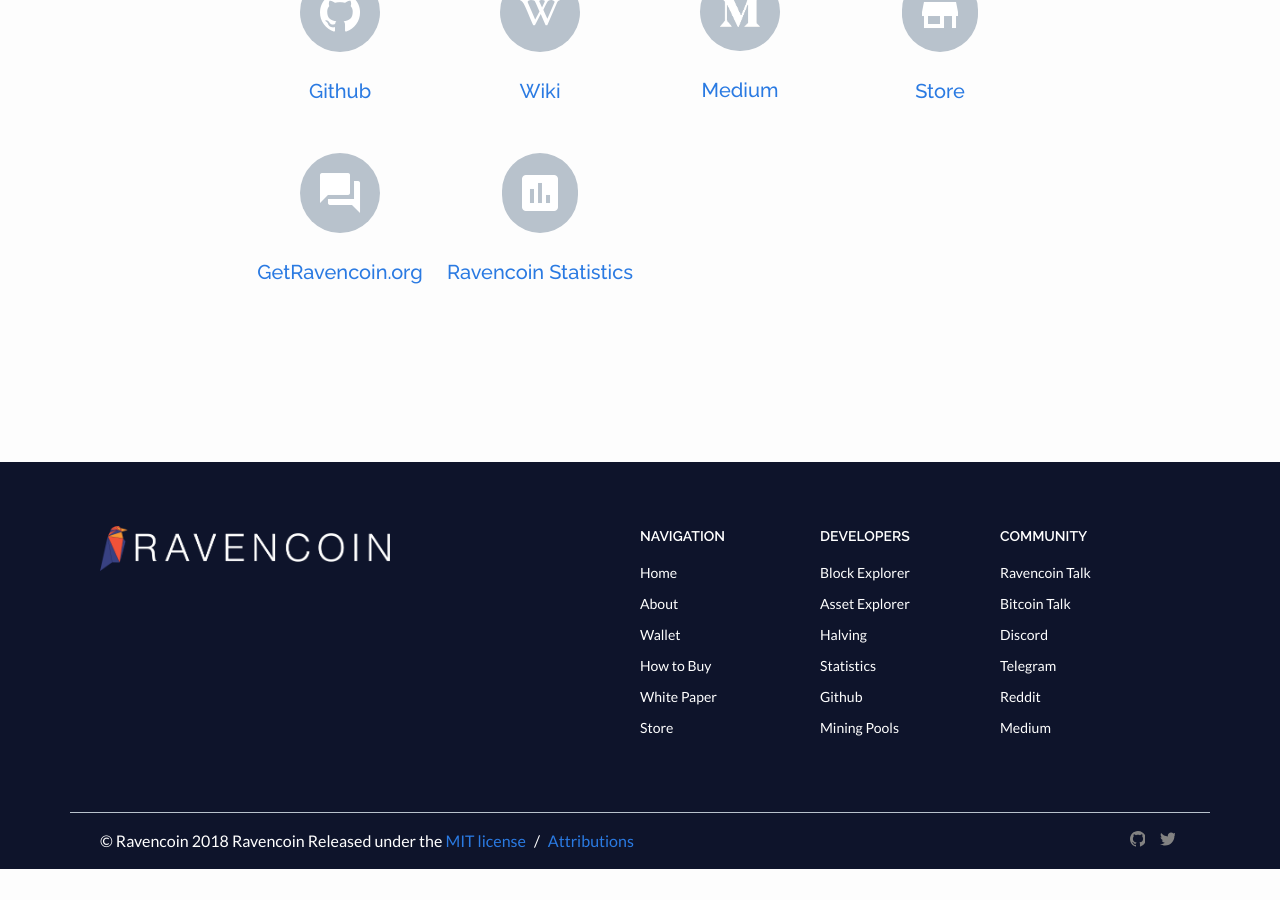
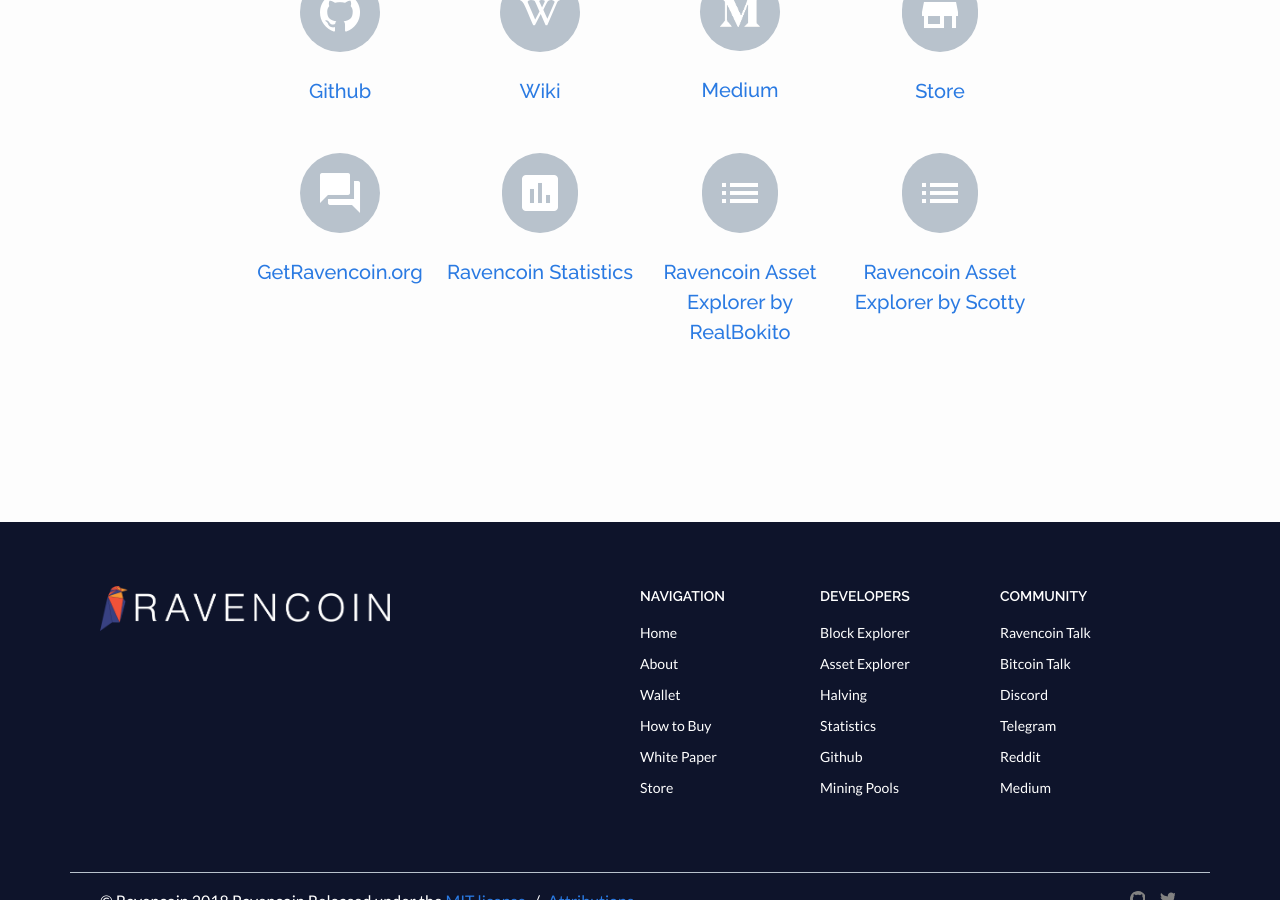
Before and after one commit to RavenProject/ravenproject.github.io, a Jekyll site: the page built from _pages/community.md, in a window 1280 px wide and 900 px high, scrolled down 1253 px. Built offline with Jekyll 4.4.1, drawn with Linux system fonts in a browser that asks for light colours; before the commit the page ends 2122 px from its top, so only the background shows below that.

Commit message:
Added both RAX
Added the two asset explorers

```diff
--- a/_pages/community.md
+++ b/_pages/community.md
@@ -155,6 +155,22 @@
         </a>
         <h3><a href="https://rvnstats.info/" target="_blank">Ravencoin Statistics</a></h3>
       </div>
+      <div class="w-1/2 sm:w-1/4 mb-8">
+        <a href="https://www.assetsexplorer.com/" target="_blank">
+          <div class="mb-6 py-4 px-5 inline-block rounded-full bg-grey hover:bg-grey-dark">
+            <i class="zmdi zmdi-view-list-alt text-5xl text-white"></i>
+          </div>
+        </a>
+        <h3><a href="https://www.assetsexplorer.com/" target="_blank">Ravencoin Asset Explorer by RealBokito</a></h3>
+      </div>
+      <div class="w-1/2 sm:w-1/4 mb-8">
+        <a href="https://ravencoin.asset-explorer.net/" target="_blank">
+          <div class="mb-6 py-4 px-5 inline-block rounded-full bg-grey hover:bg-grey-dark">
+            <i class="zmdi zmdi-view-list-alt text-5xl text-white"></i>
+          </div>
+        </a>
+        <h3><a href="https://ravencoin.asset-explorer.net/" target="_blank">Ravencoin Asset Explorer by Scotty</a></h3>
+      </div>
     </div>
   </div>
 </div>
```
